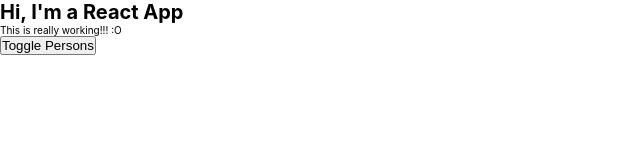
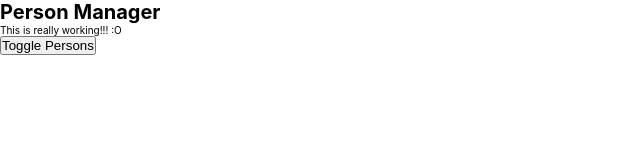
Before and after one commit to Lypzis/React, a React app in the folder react-complete-guide/: page / in a window 1280 px wide. Shown: the top 160 px of the page, without its empty margins (0-640 px from the left). Built offline with nearby package versions, Linux system fonts and the light colour scheme.

Commit message:
Adding build

```diff
--- a/react-complete-guide/src/components/Cockpit/Cockpit.js
+++ b/react-complete-guide/src/components/Cockpit/Cockpit.js
@@ -4,6 +4,7 @@
 
 // the "main" component, first to show
 const Cockpit = props => {
+    console.log('[Cockpit.js] rendering...')
     // creating a class list
     let classes = [];
 
@@ -23,7 +24,7 @@
 
     return (
         <div className={cockpitClasses.Cockpit}>
-            <h1>Hi, I'm a React App</h1>
+            <h1>{props.title}</h1>
             <p className={classes.join(' ')}>This is really working!!! :O</p>
             <button
                 className={btnClass}
--- a/react-complete-guide/src/components/Persons/Person/Person.js
+++ b/react-complete-guide/src/components/Persons/Person/Person.js
@@ -3,14 +3,8 @@
 import personClasses from'./Person.css';
 
 const person = props => {
-    /*
-    const style = { //inline media query, only available with 'radium'
-        '@media (min-width: 500px)': { // above 500px, width will always be 450px;
-            width: '450px'
-        }
-    }
-*/
-    //{Math.floor((Math.random() * 100))}, random age age
+    console.log('[Person.js] rendering...');
+
 /* Only for testing the error boundary
     const rnd = Math.random();
 
@@ -18,8 +12,7 @@
         throw new Error('Random Stupidity Elected');
     }
 */
-    return ( //style={style}
-
+    return (
         <div className={personClasses.Person} >
             <p onClick={props.clicked} className={personClasses.paragraph}>I'm {props.name} and I am {props.age} years old!</p>
             <input type="text" onChange={props.changed}/>
--- a/react-complete-guide/src/components/Persons/Persons.js
+++ b/react-complete-guide/src/components/Persons/Persons.js
@@ -2,17 +2,24 @@
 import Person from './Person/Person';
 
 // list of person components
-const Persons = props =>
-    props.person.map((person, index) => {
+const Persons = props => {
+    console.log('[Persons.js] rendering...');
+    return props.person.map((person, index) => {
+
+        // use 'bind' and never 'this.switchNameHandler('Marx')'
+        // alternativelly to bind uses: '() => this.switchNameHandler()', though, not best practice
         // wraps person, to check/prevent for errors
-        return  <Person
+        return (
+            <Person
                 key={person.id}
                 name={person.name}
                 age={person.age}
 
                 clicked={props.clicked.bind(this, index)}
                 changed={event => props.changed(event, person.id)} />
+        );
         //<ErrorBoundary></ErrorBoundary> would wrap Person component
     });
+}
 
 export default Persons;
--- a/react-complete-guide/src/containers/App.js
+++ b/react-complete-guide/src/containers/App.js
@@ -6,9 +6,30 @@
 //import ErrorBoundary from '../ErrorBoundary/ErrorBoundary';
 
 class App extends Component {
+
+  // optional
+  constructor(props) {
+    super(props);
+    console.log('[App.js] constructor');
+
+    // old syntax of declaring state
+    /*
+    this.state = {
+      // array of objects
+      person: [
+        { id: 'aaa', name: 'Max', age: 28 },
+        { id: 'aab', name: 'Manu', age: 29 },
+        { id: 'abb', name: 'Stephanie', age: 27 }
+      ],
+      otherState: 'some other value hey',
+      showPersons: false
+    } */
+  }
+
   // only available in class based components
   // an state object, use it responsibly
   // the other option to this are 'HOOKS'
+  // modern syntax of decaring state.
   state = {
     // array of objects
     person: [
@@ -18,6 +39,22 @@
     ],
     otherState: 'some other value hey',
     showPersons: false
+  }
+
+  static getDerivedStateFromProps(props, state) {
+    console.log('[App.js] getDerivedStateFromProps ', props);
+
+    return state;
+  }
+
+  // legacy, use the above!
+  /*
+  componentWillMount() {
+    console.log('[App.js] componentWillMount');
+  } */
+
+  componentDidMount() {
+    console.log('[App.js] componentDidMount  yay! :D');
   }
 
   deletePersonHandler = personIndex => {
@@ -51,24 +88,9 @@
 
   // Render elements to the dom
   render() {
-    // inline style
-    /*const style = {
-      backgroundColor: 'green',
-      color: '#fff',
-      fontSize: '2rem',
-      border: '1px solid blue',
-      padding: '.8rem',
-      cursor: 'pointer',
-      outline: 'none',
+    console.log('[App.js] render')
 
-      // REMEMBER: pseudo selectors are only available if installing 'radium'
-      ':hover': {
-        backgroundColor: 'lightgreen',
-        color: 'black'
-      }
-    }*/
-
-    // for pseudo selector in inline-styles, intall 'radium' package
+    // for pseudo selectors in inline-styles, intall 'radium' package
 
     let persons = null;
 
@@ -83,30 +105,21 @@
           />
         </div>
       );
-
-      // dinamically changes background of the button, which is the one recieving the inline style object
-      //style.backgroundColor = 'red';
-      /*style[':hover'] = {
-        backgroundColor: 'salmon',
-        color: 'black'
-      }*/
     }
 
     return (
       // this is not html, it's .jsx :D
-      // use 'bind' and never 'this.switchNameHandler('Marx')'
-      // alternativelly to bind uses: '() => this.switchNameHandler()', though, not best practice
       // Style root is for wrapping the component, for 'radium', used in the main component
       //<StyleRoot>  // appClasses is now like an object  // button --> style={style}
       <div className={appClasses.App}>
         <Cockpit
+          title={this.props.appTitle}
           persons={this.state.person}
           show={this.state.showPersons}
           toggle={this.togglePersonsHandler}
         />
         {
-          // cannot use if statements inside here, so this is how its done, shows list if 'true',
-          // else, shows nothing ('null')
+          // cannot use if statements inside here, so this is how its done
           persons
         }
       </div>
@@ -115,5 +128,4 @@
   }
 }
 
-// 'radium' style will wrap the component from now on, for styling ;D
 export default App; //Radium(App)
--- a/react-complete-guide/src/index.js
+++ b/react-complete-guide/src/index.js
@@ -4,7 +4,7 @@
 import App from './containers/App';
 import * as serviceWorker from './serviceWorker';
 
-ReactDOM.render(<App />, document.getElementById('root'));
+ReactDOM.render(<App appTitle="Person Manager" />, document.getElementById('root'));
 
 // If you want your app to work offline and load faster, you can change
 // unregister() to register() below. Note this comes with some pitfalls.
```
Also changed, not shown: 15 other files (tests, documents, lock files or other folders). Lines whose indentation alone changed are shown as unchanged.
